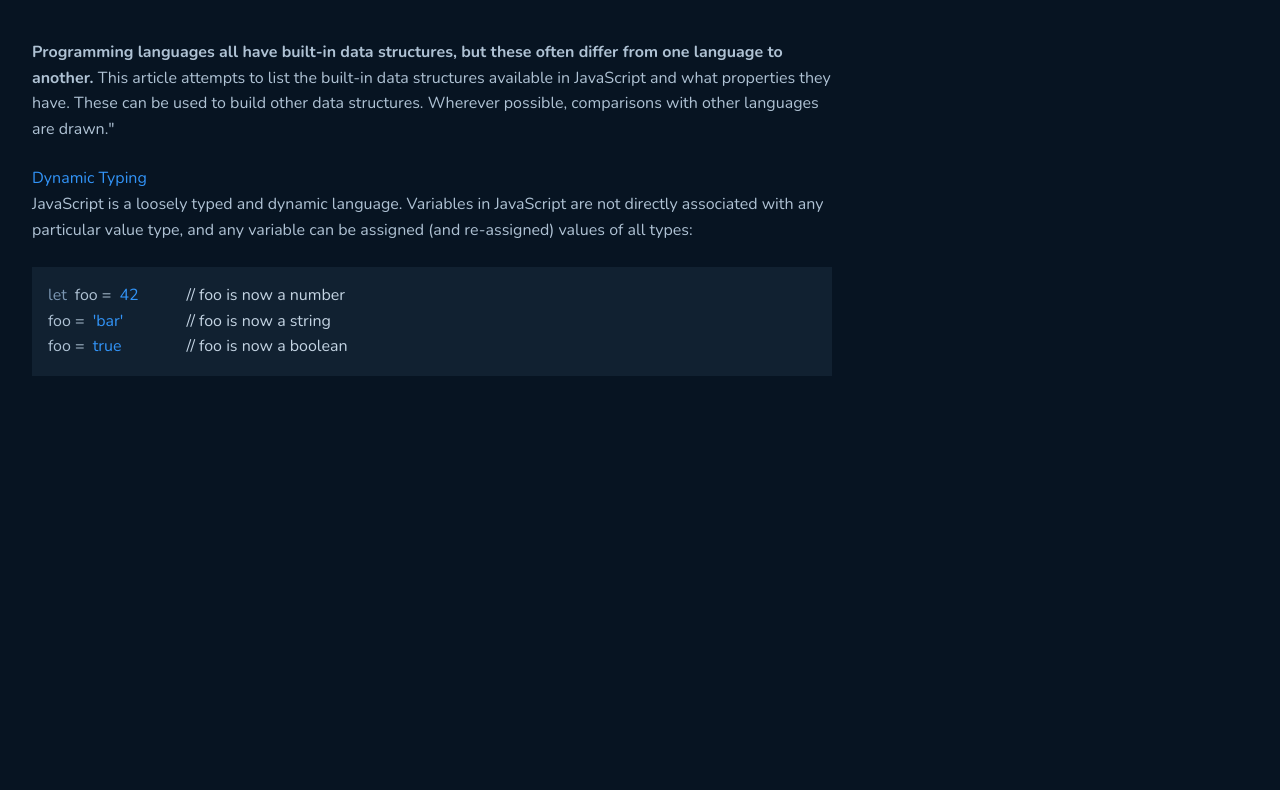
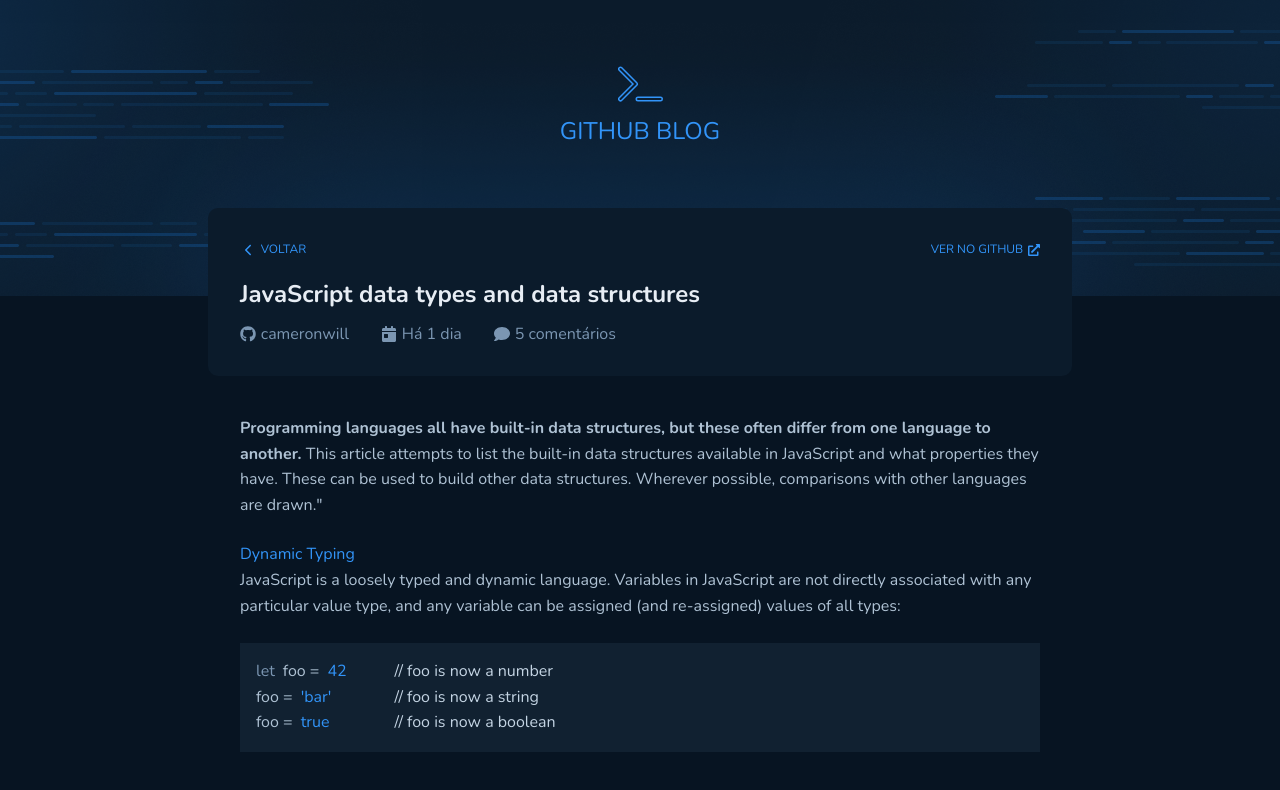
Before and after one commit to YasminFerrariDias/GithubBlog, a React (Vite) app: page / in a window 1280 px wide. Shown: the top 790 px of the page. Built offline with nearby package versions, Linux system fonts and the light colour scheme.

Commit message:
Finalizado o componente DesciptionContainer

```diff
--- a/src/App.jsx
+++ b/src/App.jsx
@@ -1,11 +1,11 @@
 // import { Home } from "./pages/Home"
-import { DescriptionPost } from "./features/DescriptionPost"
+import { Description } from "./pages/Description"
 
 export function App() {
   return (
     <>
       {/*<Home />*/}
-      <DescriptionPost />
+      <Description />
     </>
   );
 }
--- a/src/features/CardDescriptionPost/index.tsx
+++ b/src/features/CardTitlePost/index.tsx
@@ -3,12 +3,12 @@
 import { IconText } from "../../components/IconText";
 import { Text } from "../../components/Text";
 import { FaCalendarDay, FaComment, FaExternalLinkAlt, FaGithub } from "react-icons/fa";
-import { CardDescriptionPostContainer, Footer, Header } from "./styles";
+import { CardTitlePostContainer, Footer, Header } from "./styles";
 
-export function CardDescriptionPost() {
+export function CardTitlePost() {
   return (
     <Card variant="DescriptionPost">
-      <CardDescriptionPostContainer>
+      <CardTitlePostContainer>
         <Header>
           <IconText icon={IoIosArrowBack} children="VOLTAR" variantSize="xs" variantWeight="regular" colorIcon="blue" variantColor="blue" DirectionIcon="left" />
           <IconText icon={FaExternalLinkAlt} children="VER NO GITHUB" variantSize="xs" variantWeight="regular" colorIcon="blue" variantColor="blue" DirectionIcon="right" />
@@ -21,7 +21,7 @@
           <IconText icon={FaCalendarDay} children="Há 1 dia" variantSize="md" variantWeight="regular" colorIcon="span" variantColor="span" DirectionIcon="left" />
           <IconText icon={FaComment} children="5 comentários" variantSize="md" variantWeight="regular" colorIcon="span" variantColor="span" DirectionIcon="left" />
         </Footer>
-      </CardDescriptionPostContainer>
+      </CardTitlePostContainer>
     </Card>
   )
 }
--- a/src/features/CardDescriptionPost/styles.ts
+++ b/src/features/CardTitlePost/styles.ts
@@ -1,6 +1,6 @@
 import styled from "styled-components";
 
-export const CardDescriptionPostContainer = styled.div`
+export const CardTitlePostContainer = styled.div`
 
 `;
 
--- a/src/pages/Description/index.tsx
+++ b/src/pages/Description/index.tsx
@@ -0,0 +1,14 @@
+import { CardTitlePost } from "../../features/CardTitlePost";
+import { DescriptionPost } from "../../features/DescriptionPost";
+import { Header } from "../../features/Header";
+import { DescriptionContainer } from "./styles";
+
+export function Description() {
+  return (
+    <DescriptionContainer>
+      <Header />
+      <CardTitlePost />
+      <DescriptionPost />
+    </DescriptionContainer>
+  )
+}
--- /dev/null
+++ b/src/pages/Description/styles.ts
@@ -0,0 +1,10 @@
+import styled from "styled-components";
+
+export const DescriptionContainer = styled.div`
+  padding-top: 13rem;
+  padding-bottom: 10rem;
+  align-items: center;
+  display: flex;
+  flex-direction: column;
+  width: 100%;
+`;
--- a/src/pages/Home/index.tsx
+++ b/src/pages/Home/index.tsx
@@ -12,8 +12,8 @@
       <CardProfile />
 
       <Info>
-        <Text variantSize="lg" variantWeight="regular" text="Publicações" variantColor="subtitle" />
-        <Text variantSize="sm" variantWeight="regular" text="6 publicações" variantColor="span" />
+        <Text variantSize="lg" variantWeight="regular" children="Publicações" variantColor="subtitle" />
+        <Text variantSize="sm" variantWeight="regular" children="6 publicações" variantColor="span" />
       </Info>
 
       <Input>
```
